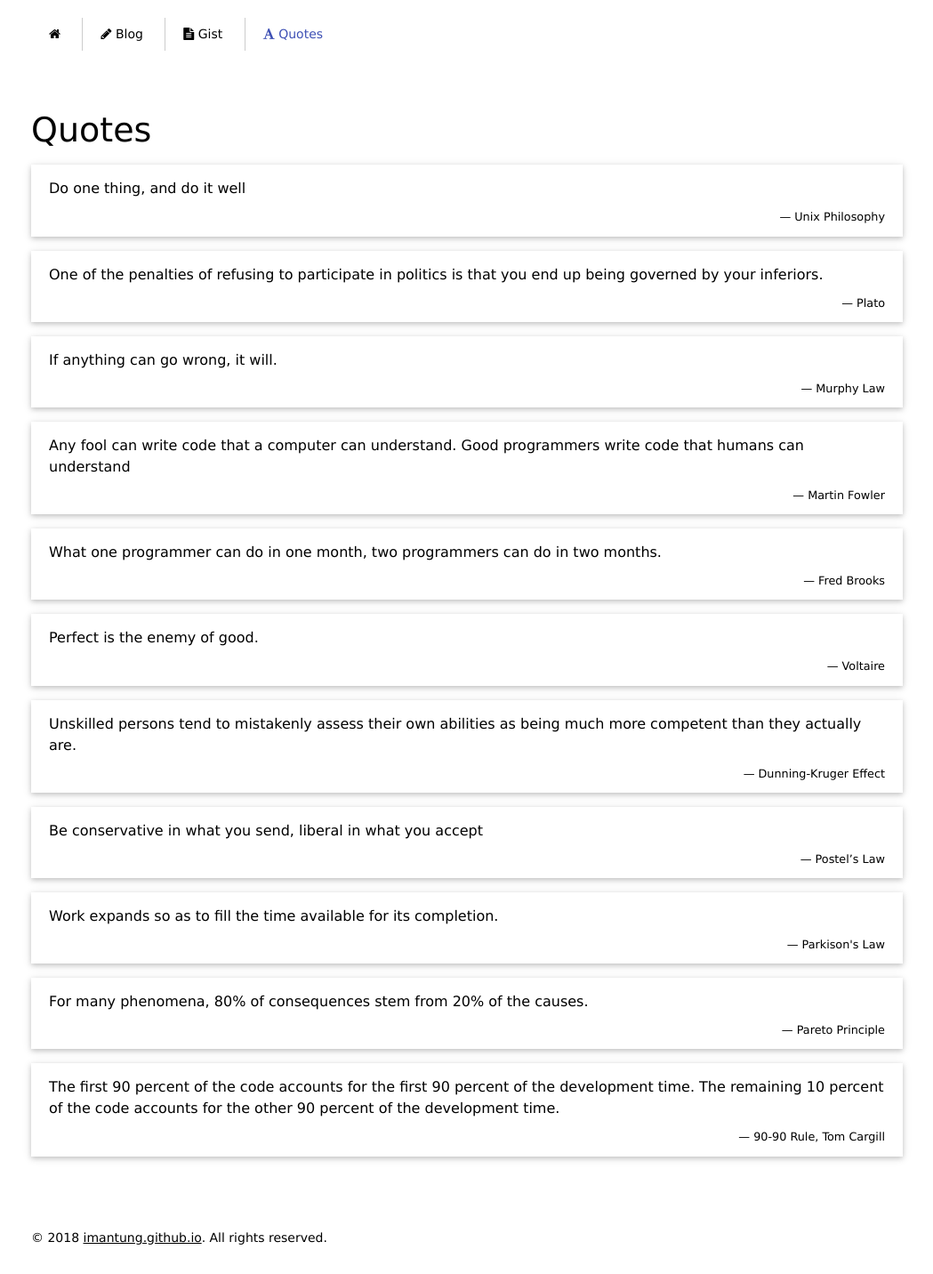
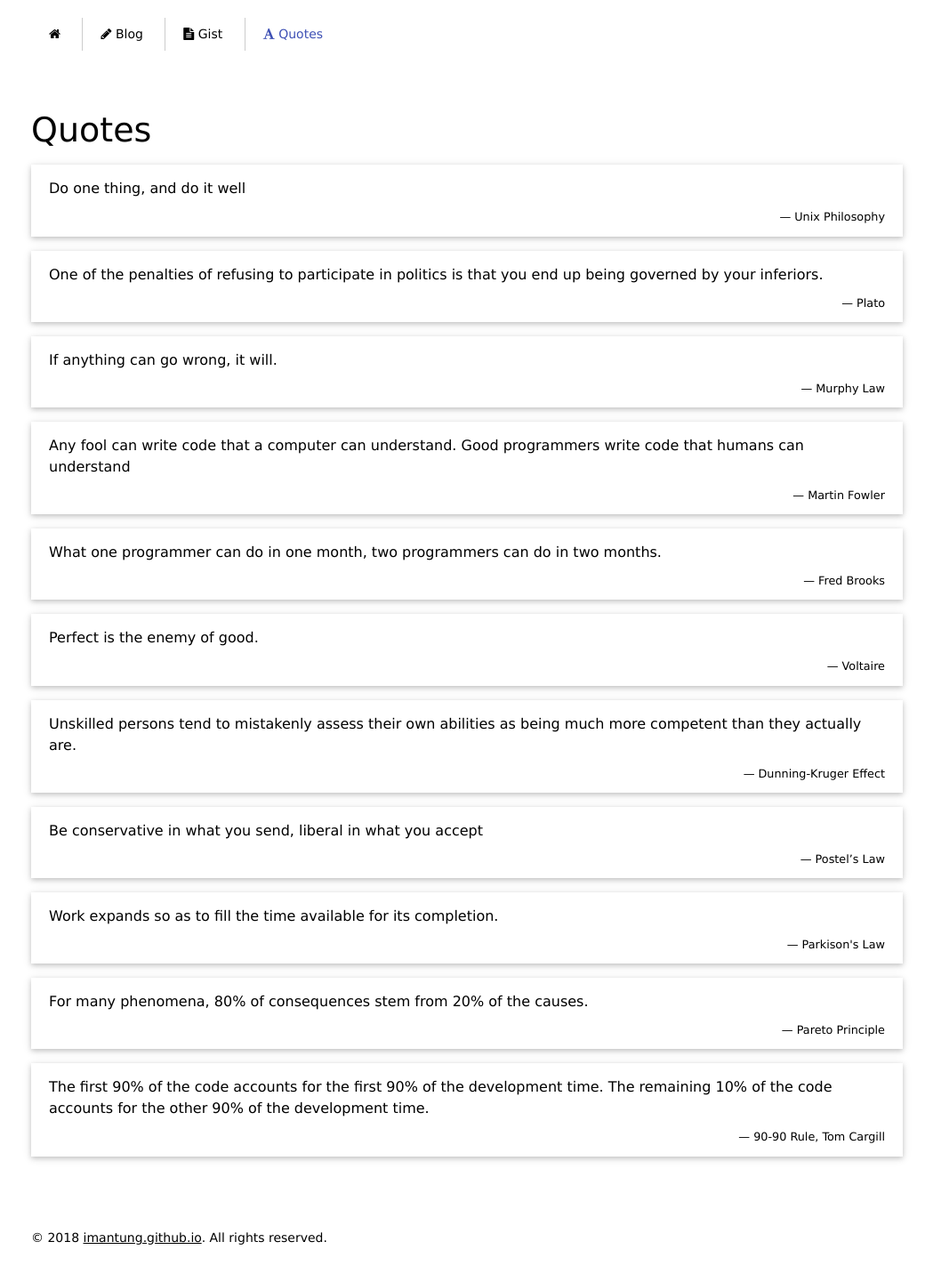
Before and after one commit to imantung/imantung.github.io, a Jekyll site: the page built from quotes.html, in a window 1280 px wide. Shown: the whole page at 89% size, without its empty margins (115-1164 px from the left). Built offline with Jekyll 4.4.1, drawn with Linux system fonts in a browser that asks for light colours; nearby versions of some CDN libraries.

Commit message:
fix wording

```diff
--- a/_data/quotes.yml
+++ b/_data/quotes.yml
@@ -18,5 +18,5 @@
   author: Parkison's Law
 - text: For many phenomena, 80% of consequences stem from 20% of the causes.
   author: Pareto Principle
-- text: The first 90 percent of the code accounts for the first 90 percent of the development time. The remaining 10 percent of the code accounts for the other 90 percent of the development time.
+- text: The first 90% of the code accounts for the first 90% of the development time. The remaining 10% of the code accounts for the other 90% of the development time.
   author: 90-90 Rule, Tom Cargill
```
